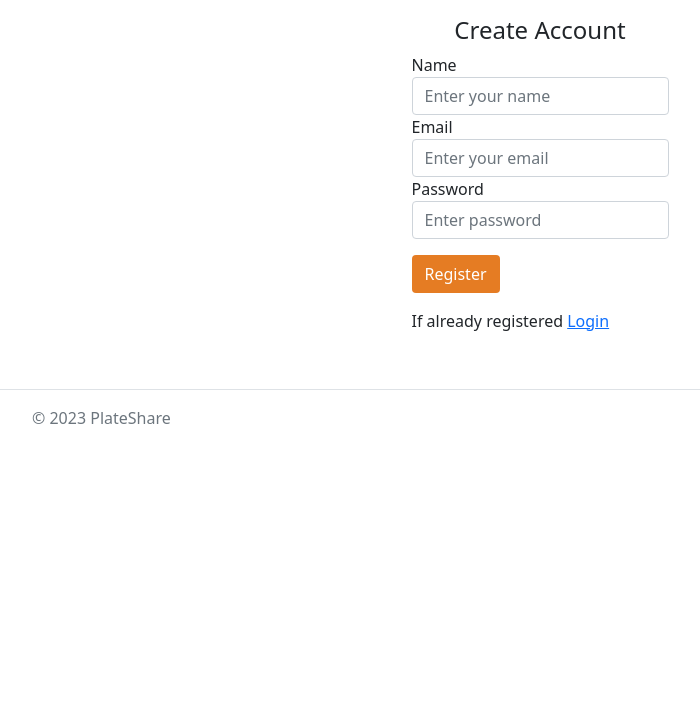
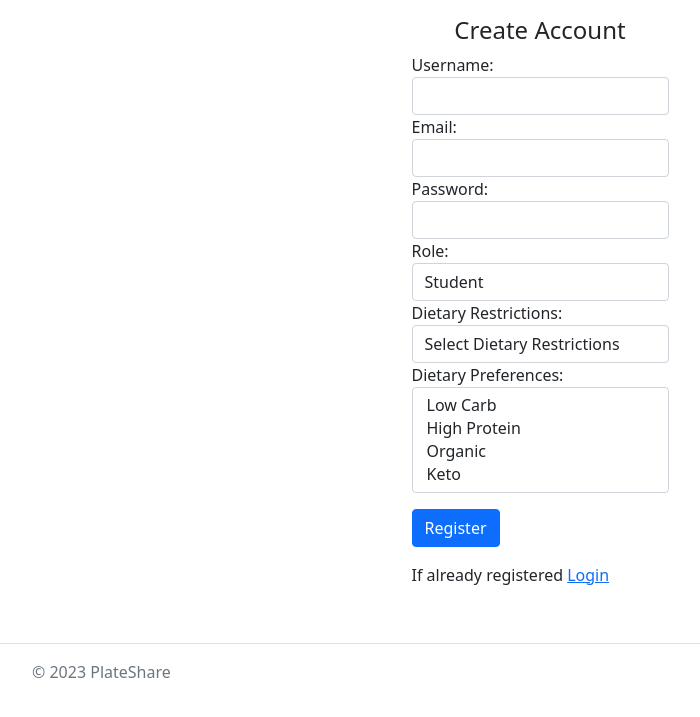
Before and after one commit to Saneeitas/rule-based-booking-system, a PHP site: page /register.php in a window 1280 px wide. Shown: the part 63-780 px from the top of the page, without its empty margins (100-800 px from the left). Run offline with PHP 8.4, Linux system fonts and the light colour scheme; some libraries are stand-ins or nearby versions; some web fonts are replaced.

Commit message:
complete user registration

```diff
--- a/inc/process.php
+++ b/inc/process.php
@@ -2,28 +2,47 @@
 
 require "connection.php";
 
-
 if (isset($_POST["register"])) {
 
-    $name = $_POST["name"];
-    $email = $_POST["email"];
-    $password = $_POST["password"];
-    $encrypt_password = md5($password);
+     // Collect user registration data
+     $username = $_POST['username'];
+     $email = $_POST['email'];
 
-    //check if user exist
-    $sql_check = "SELECT * FROM users WHERE email = '$email'";
-    $query_check = mysqli_query($connection, $sql_check);
-    if (mysqli_fetch_assoc($query_check)) {
-        //user exists
-        $error = "User already exist";
-    } else {
-        //insert into DB
-        $sql = "INSERT INTO users(name,email,password)
-               VALUES('$name','$email','$encrypt_password')";
-        $query = mysqli_query($connection, $sql) or die("Cant save data");
-        $success = "Registration successfully";
-    }
+     // Check if the user with the same email already exists
+     $checkQuery = "SELECT user_id FROM users WHERE email = ?";
+     $checkStmt = $connection->prepare($checkQuery);
+     $checkStmt->bind_param("s", $email);
+     $checkStmt->execute();
+     $checkResult = $checkStmt->get_result();
+
+     if ($checkResult->num_rows > 0) {
+        $error = "User with this email already exist Try again<";
+     } else {
+         // Continue with user registration
+         $password = password_hash($_POST['password'], PASSWORD_DEFAULT);
+         $role = $_POST['role'];
+         $dietary_restrictions = $_POST['dietary_restrictions'];
+
+         // Check if dietary preferences is an array before using implode
+         $dietary_preferences = is_array($_POST['dietary_preferences']) ? implode(',', $_POST['dietary_preferences']) : '';
+
+         // Prepare and execute the SQL query to insert user data
+         $sql = "INSERT INTO users (username, email, password, role, dietary_restrictions, dietary_preferences)
+                 VALUES (?, ?, ?, ?, ?, ?)";
+         $stmt = $connection->prepare($sql);
+         $stmt->bind_param("ssssss", $username, $email, $password, $role, $dietary_restrictions, $dietary_preferences);
+
+         if ($stmt->execute()) {
+            $success = "User registration successfully";
+         } else {
+            $error = "Error: " . $sql . "<br>" . $connection->error;
+         }
+     }
+
+     // Close the database connection
+     $connection->close();
 }
+
 
 if (isset($_POST["login"])) {
 
--- a/register.php
+++ b/register.php
@@ -30,21 +30,59 @@ require "inc/header.php"; ?>
                 }
                 ?>
             </div>
+
+
+            <form action="register.php" method="post">
             <div class="form-group">
-                <label for="">Name</label>
-                <input type="text" name="name" class="form-control" placeholder="Enter your name" id="" required>
+                <label for="username">Username:</label>
+                <input type="text" class="form-control" id="username" name="username" required>
             </div>
+
             <div class="form-group">
-                <label for="">Email</label>
-                <input type="text" name="email" class="form-control" placeholder="Enter your email" id="" required>
+                <label for="email">Email:</label>
+                <input type="email" class="form-control" id="email" name="email" required>
             </div>
+
             <div class="form-group">
-                <label for="">Password</label>
-                <input type="password" name="password" class="form-control" placeholder="Enter password" id="" required>
+                <label for="password">Password:</label>
+                <input type="password" class="form-control" id="password" name="password" required>
             </div>
-            <button type="submit" name="register" class="btn text-white my-3" style="background-color:#E57C23;">Register</button>
-            <br>
+
+            <div class="form-group">
+                <label for="role">Role:</label>
+                <select class="form-control" id="role" name="role">
+                    <option value="student">Student</option>
+                    <option value="staff">Staff</option>
+                </select>
+            </div>
+
+            <div class="form-group">
+                <label for="dietary_restrictions">Dietary Restrictions:</label>
+                <select class="form-control" id="dietary_restrictions" name="dietary_restrictions">
+                    <option value="">Select Dietary Restrictions</option>
+                    <option value="vegetarian">Vegetarian</option>
+                    <option value="vegan">Vegan</option>
+                    <option value="gluten-free">Gluten-Free</option>
+                    <option value="nut-free">Nut-Free</option>
+                    <!-- Add more dietary restrictions as needed -->
+                </select>
+            </div>
+
+            <div class="form-group">
+                <label for="dietary_preferences">Dietary Preferences:</label>
+                <select class="form-control" id="dietary_preferences" name="dietary_preferences" multiple>
+                    <option value="low-carb">Low Carb</option>
+                    <option value="high-protein">High Protein</option>
+                    <option value="organic">Organic</option>
+                    <option value="keto">Keto</option>
+                    <!-- Add more dietary preferences as needed -->
+                </select>
+            </div>
+
+            <button type="submit" name="register" class="btn btn-primary mb-3 mt-3">Register</button>
             <p>If already registered <a href="login.php">Login</a></p>
+        </form>
+
 
         </form>
 
```
